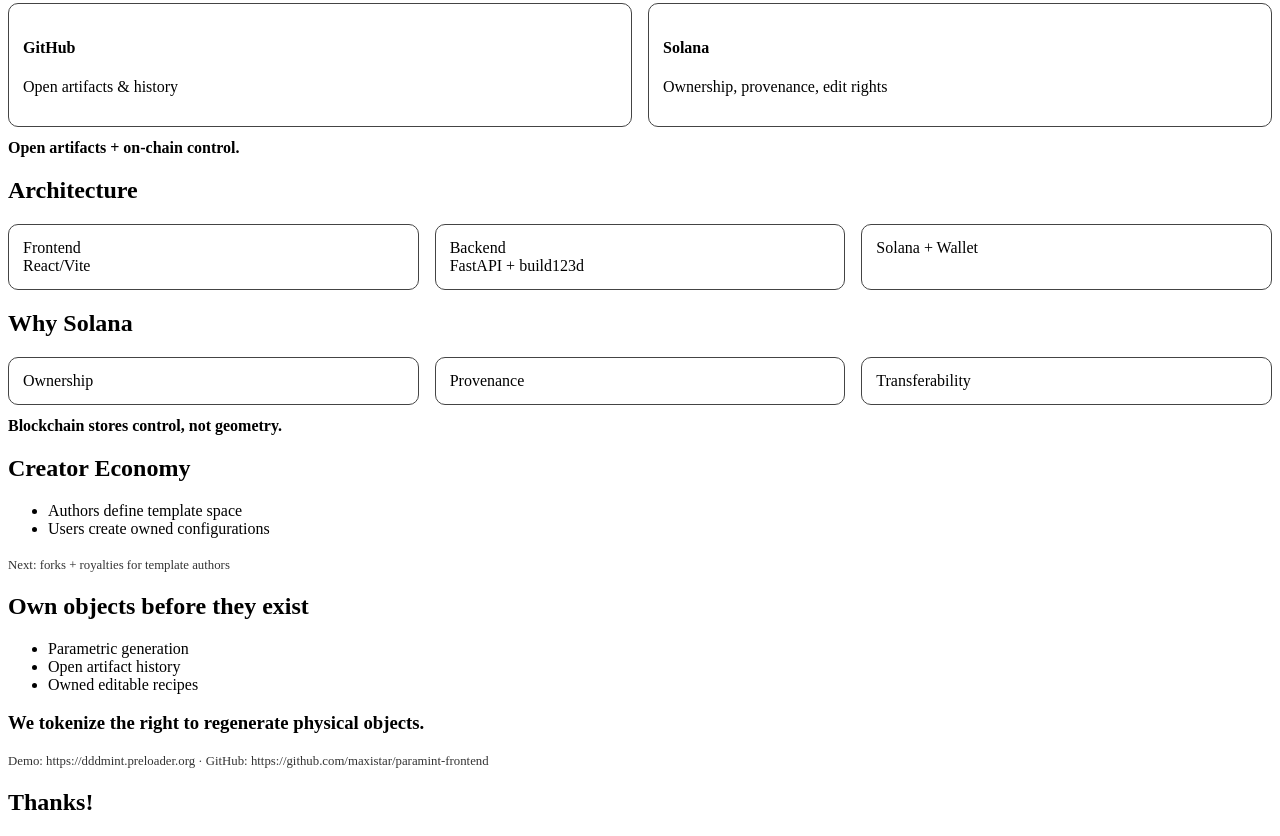
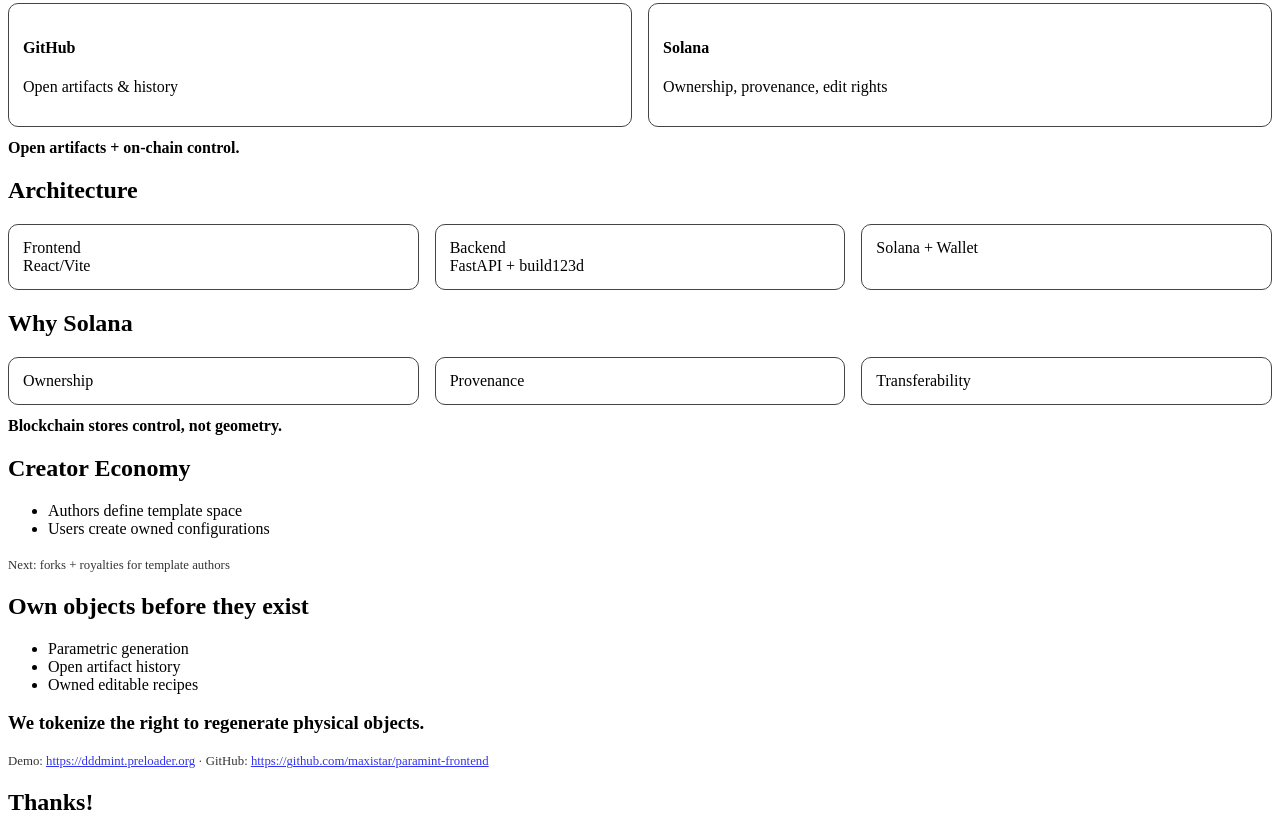
Before and after one commit to maxistar/paramint-slides, a website built with Vite: page index.html in a window 1280 px wide. Shown: the part 1981-2817 px from the top of the page. Built offline with nearby package versions, Linux system fonts and the light colour scheme; what reveal.js would draw is missing.

Commit message:
add files

```diff
--- a/index.html
+++ b/index.html
@@ -129,7 +129,7 @@
             <li>Owned editable recipes</li>
           </ul>
           <h3>We tokenize the right to regenerate physical objects.</h3>
-          <p class="meta">Demo: https://dddmint.preloader.org · GitHub: https://github.com/maxistar/paramint-frontend</p>
+          <p class="meta">Demo: <a href="https://dddmint.preloader.org">https://dddmint.preloader.org</a> · GitHub: <a href="https://github.com/maxistar/paramint-frontend">https://github.com/maxistar/paramint-frontend<a></a></p>
         </section>
 
         <section>
```
